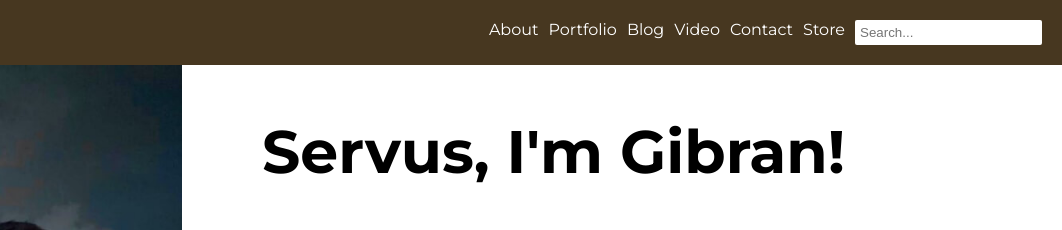
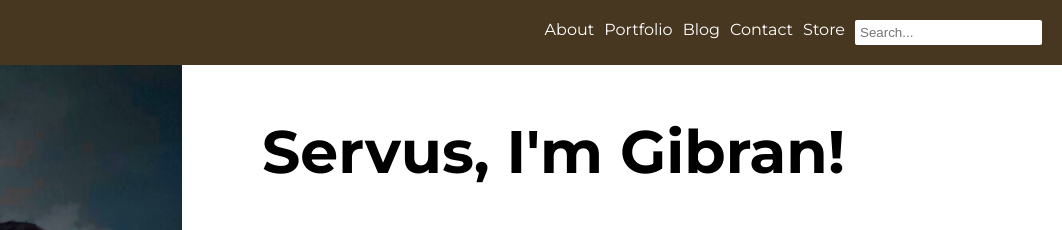
Before and after one commit to mfarisgibran/mfarisgibran-web, a plain HTML site: page about/index.html in a window 1280 px wide. Shown: the top 230 px of the page, 218-1280 px from the left. Drawn offline with Linux system fonts and the light colour scheme.

Commit message:
Remove video from navigation bar

```diff
--- a/about/index.html
+++ b/about/index.html
@@ -23,7 +23,6 @@
         <a href="/about">About</a>
         <a href="/portfolio">Portfolio</a>
         <a href="/blog">Blog</a>
-        <a href="/video">Video</a>
         <a href="/contact">Contact</a>
         <a href="/store">Store</a>
         <input class="search-bar" type="text" placeholder="Search..." />
```
Also changed, not shown: contact/index.html (+0 -1 lines), index.html (+0 -1 lines).
